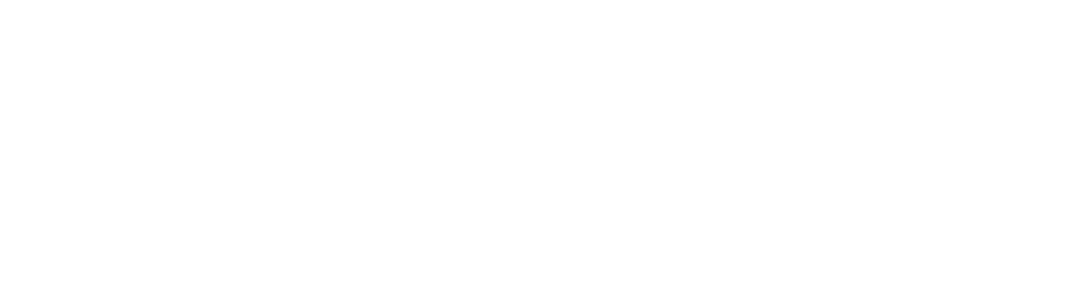
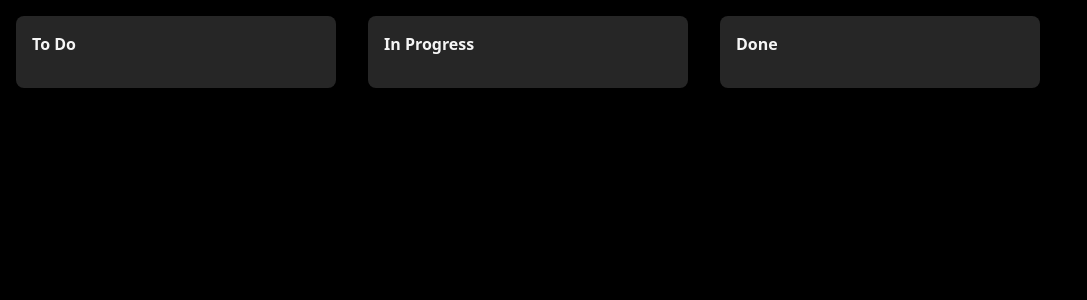
Before and after one commit to RaturiAR7/kandban-board, a React (Vite) app in the folder Frontend/: page / in a window 1280 px wide. Shown: the top 300 px of the page, without its empty margins (0-1087 px from the left). Built offline with nearby package versions, Linux system fonts and the light colour scheme.

Commit message:
Made some structures of components

```diff
--- a/Frontend/package.json
+++ b/Frontend/package.json
@@ -11,6 +11,7 @@
   },
   "dependencies": {
     "@dnd-kit/core": "^6.3.1",
+    "@dnd-kit/sortable": "^10.0.0",
     "@tailwindcss/vite": "^4.1.3",
     "react": "^19.0.0",
     "react-dom": "^19.0.0",
--- a/Frontend/src/App.tsx
+++ b/Frontend/src/App.tsx
@@ -1,9 +1,57 @@
-import KanbanBoard from "./components/KanbanBoard";
+import { useState } from "react";
+import type { Task, Column as ColumnType } from "./types";
+import Column from "./components/Column";
+import { DndContext, DragEndEvent } from "@dnd-kit/core";
+
+const COLUMNS: ColumnType[] = [
+  { id: "TODO", title: "To Do" },
+  { id: "IN_PROGRESS", title: "In Progress" },
+  { id: "DONE", title: "Done" },
+];
+
+const INITIAL_TASKS: Task[] = [
+  {
+    id: "1",
+    title: "Research Project",
+    description: "Gather requirements and create initial documentation",
+    status: "TODO",
+  },
+  {
+    id: "2",
+    title: "Design System",
+    description: "Create component library and design tokens",
+    status: "TODO",
+  },
+  {
+    id: "3",
+    title: "API Integration",
+    description: "Implement REST API endpoints",
+    status: "IN_PROGRESS",
+  },
+  {
+    id: "4",
+    title: "Testing",
+    description: "Write unit tests for core functionality",
+    status: "DONE",
+  },
+];
 
 const App = () => {
+  const [tasks, setTasks] = useState<Task[]>(INITIAL_TASKS);
+
   return (
-    <div>
-      <KanbanBoard />
+    <div className='p-4 bg-black min-h-screen'>
+      <div className='flex gap-8'>
+        {COLUMNS.map((column) => {
+          return (
+            <Column
+              key={column.id}
+              column={column}
+              tasks={tasks.filter((task) => task.status === column.id)}
+            />
+          );
+        })}
+      </div>
     </div>
   );
 };
--- /dev/null
+++ b/Frontend/src/components/Column.tsx
@@ -0,0 +1,16 @@
+import { Column as ColumnType, Task } from "../types";
+
+type ColumnProps = {
+  column: ColumnType;
+  tasks: Task[];
+};
+const Column = ({ column, tasks }: ColumnProps) => {
+  return (
+    <div className='flex w-80 flex-col rounded-lg bg-neutral-800 p-4'>
+      <h2 className='mb-4 font-semibold text-neutral-100'>{column.title}</h2>
+      <div className='flex flex-1 flex-col gap-4'></div>
+    </div>
+  );
+};
+
+export default Column;
--- a/Frontend/src/components/KanbanBoard.tsx
+++ /dev/null
@@ -1,11 +0,0 @@
-import React from 'react'
-
-const KanbanBoard = () => {
-  return (
-    <div>
-
-    </div>
-  )
-}
-
-export default KanbanBoard
--- /dev/null
+++ b/Frontend/src/components/TaskCard.tsx
@@ -0,0 +1,10 @@
+import { Task } from "../types";
+
+type TaskCardProps = {
+  task: Task;
+};
+const TaskCard = ({ task }: TaskCardProps) => {
+  return <div></div>;
+};
+
+export default TaskCard;
--- /dev/null
+++ b/Frontend/src/types.ts
@@ -0,0 +1,13 @@
+export type TaskStatus = "TODO" | "IN_PROGRESS" | "DONE";
+
+export type Task = {
+  id: string;
+  status: TaskStatus;
+  title: string;
+  description: string;
+};
+
+export type Column = {
+  id: TaskStatus;
+  title: string;
+};
```
Also changed, not shown: 1 other file (tests, documents, lock files or other folders).
